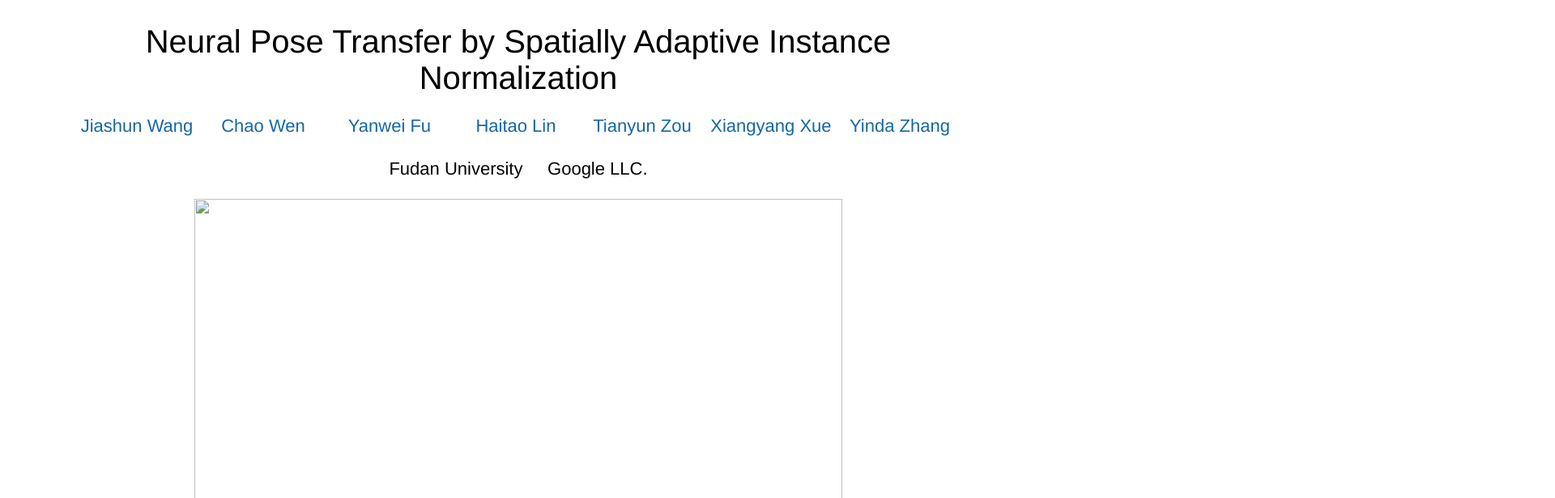
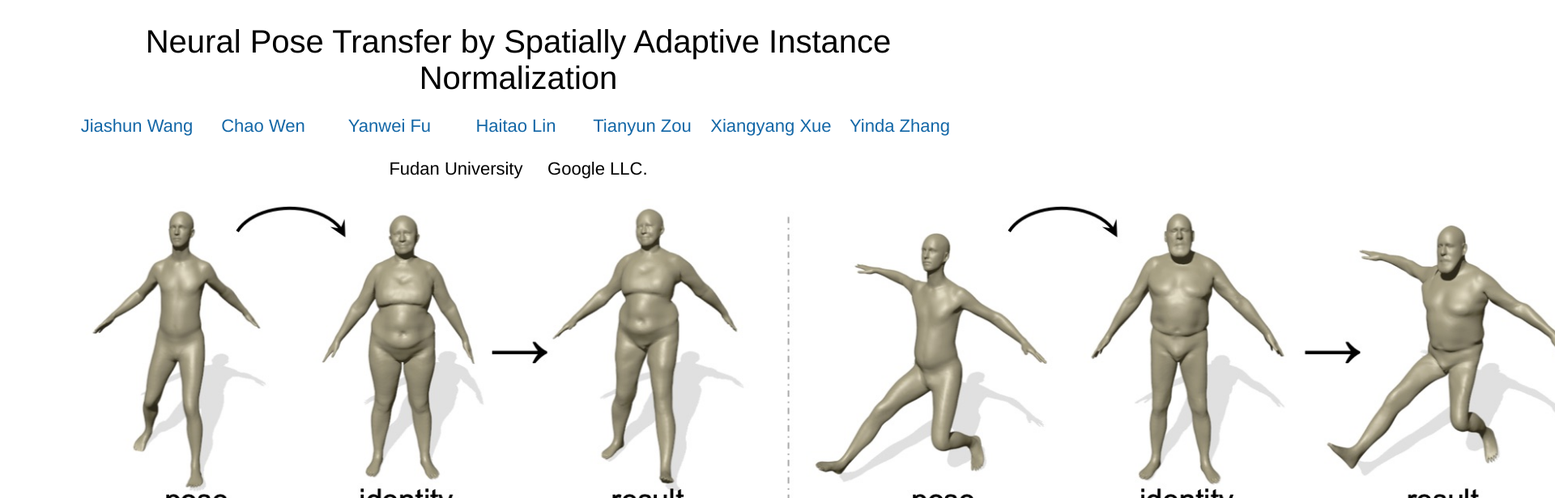
Before and after one commit to jiashunwang/Neural-Pose-Transfer, a plain HTML site: page index.html in a window 1280 px wide. Shown: the top 616 px of the page at 81% size, 1920 px wide, since content can reach past the window. Drawn offline with Linux system fonts and the light colour scheme.

Commit message:
Update index.html

```diff
--- a/index.html
+++ b/index.html
@@ -3,7 +3,7 @@
 
     <head>
         <link rel="StyleSheet" href="style.css" type="text/css" media="all">
-        <title>Pixel2Mesh++</title>
+        <title>Neural Pose Transfer</title>
         <meta property="og:title" content="Neural Pose Transfer by Spatially Adaptive Instance Normalization">
         <!-- <meta property="og:image" content="https://www.cs.cmu.edu/~wyuan1/cmr/resources/images/shapenet.png"> -->
         <!-- <meta property="og:url" content="https://youtu.be/bzJrPQilPxg"> -->
@@ -85,7 +85,7 @@
         </div> -->
         <br>
         <div class="center-div">
-            <img class="round" style="height:800" src="./resources/images/teaser2.png">
+            <img class="round" style="height:800" src="./resources/images/teaser2.jpg">
         </div>
         <!-- <br><br> -->
 
```
